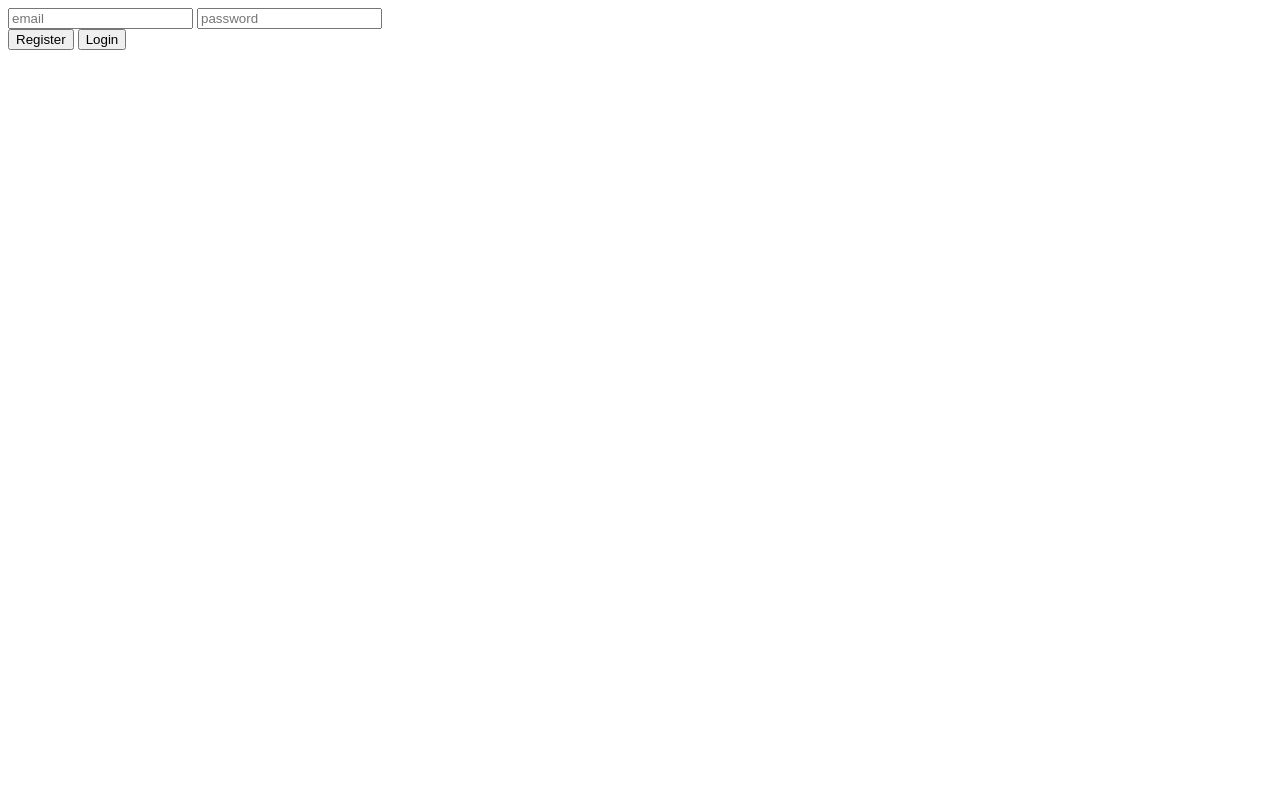
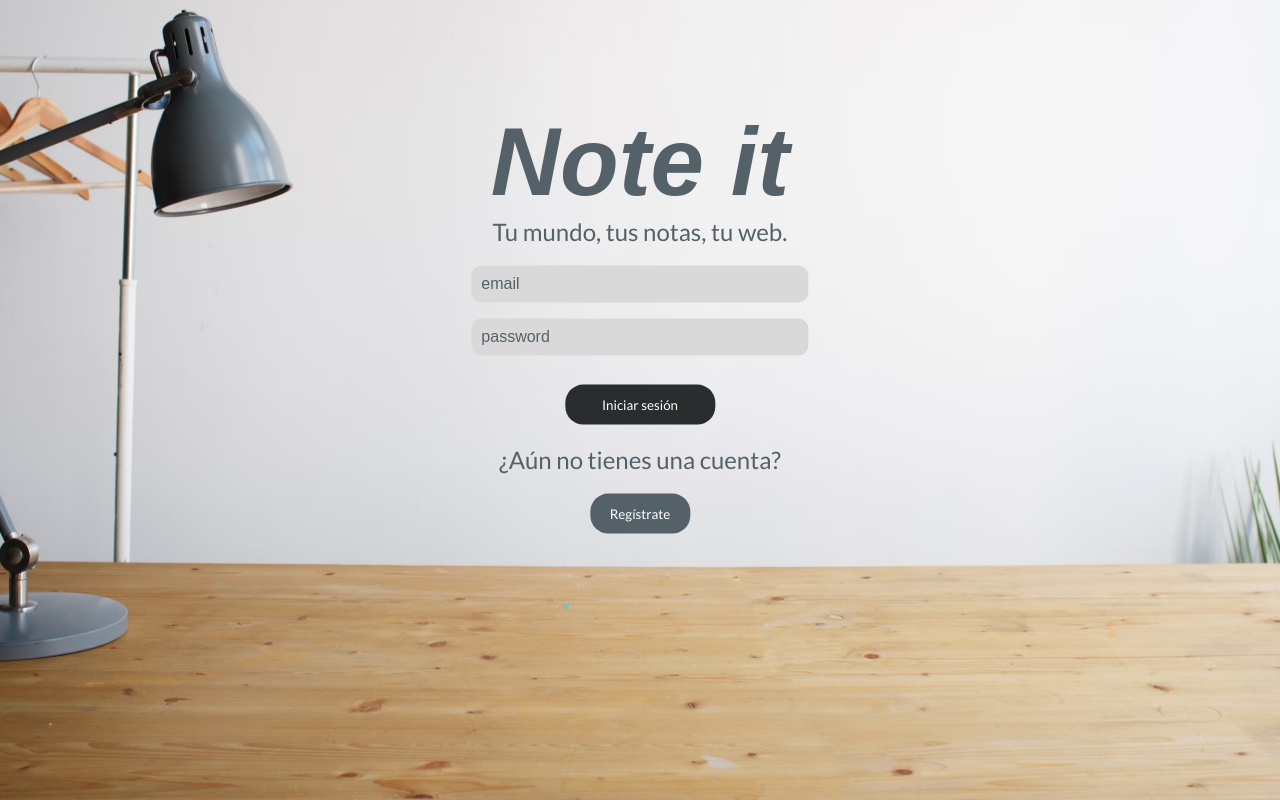
Before and after one commit to TomasNieto7/Proyecto-Mau, a website: page ui/pages/login.html in a window 1280 px wide. Drawn offline with nearby package versions, Linux system fonts and the light colour scheme; a web font is replaced by a local one.

Commit message:
creacion de pagina de inicio de sesion

```diff
--- a/database.js
+++ b/database.js
@@ -6,7 +6,7 @@ const pool = mysql.createPool({
     host: 'localhost',
     user: 'root',
     password: '',
-    database: 'pokedex',
+    database: 'pkdx',
 })
 
 pool.query = util.promisify(pool.query)
--- /dev/null
+++ b/ui/css/login.css
@@ -0,0 +1,120 @@
+@import url('https://fonts.googleapis.com/css2?family=Sansita:ital,wght@0,400;0,700;0,800;0,900;1,400;1,700;1,800;1,900&display=swap');
+@import url('https://fonts.googleapis.com/css2?family=Lato:ital,wght@0,100;0,300;0,400;0,700;0,900;1,100;1,300;1,400;1,700;1,900&family=Sansita:ital,wght@0,400;0,700;0,800;0,900;1,400;1,700;1,800;1,900&display=swap');
+
+
+body{
+    background-color:#3f484e ;
+    background-image: url('../img/loginbg2.jpg');
+    background-size: auto;
+    background-repeat: no-repeat;
+    background-position: 50% 20%;
+}
+
+p{
+    font-family: "Lato", sans-serif;
+    font-weight: 400;
+    font-style: normal;
+    font-size: 1.5rem;
+    padding: 0;
+    margin:0;
+    color:#546169;
+}
+
+#NoteTitle{
+    font-family: "Sansita", sans-serif;
+    font-weight: 800;
+    font-style: italic;
+    font-size: 6em;
+    color: #546169;
+    margin:0;
+    padding:0;
+}
+
+.login {
+    position: absolute;
+    top: 40%;
+    left: 50%;
+    transform: translate(-50%, -50%);
+    display: flex;
+    flex-direction: column;
+    align-items: center;
+
+}
+
+.camposlogin{
+    display: flex;
+   margin-top: 20px;
+   flex-direction: column;
+   justify-content: space-between;
+
+}
+
+input{
+    height: 35px;
+    width: 25em;
+    border-radius: 10px;
+    border:none;
+    background-color: #D9D9D9;
+    transition: border-color 0.9s ease, background-color 0.3s ease;
+ }
+
+ input:hover{
+    background-color:#9a9898 ;
+ }
+
+::placeholder{
+    color: #546169;
+    padding-left: 8px;
+    font-size: 1.2em;
+}
+
+#input-email{
+    margin-bottom: 1rem;
+}
+
+#input-password{
+    margin-bottom: 1.8rem;
+}
+
+button{
+
+    border-radius: 18px;
+    border: none;
+    color: white;
+    font-family: "Lato", sans-serif;
+    font-weight: 400;
+    font-style: normal;
+}
+
+.btn-login{
+    background-color: #292D2E;
+    height: 40px;
+    width: 150px;
+}
+
+.btn-register{
+    background-color: #546169;
+    height: 40px;
+    width: 100px;
+}
+
+button:hover{
+    background-color:#060606 ;
+}
+
+.botoneslogin{
+    display: flex;
+    flex-direction: column;
+    align-items: center;
+    gap: 10px; /* Espacio entre los elementos */
+}
+
+.cuenta-texto{
+    font-size: 1.5em;
+    font-family: "Lato", sans-serif;
+    font-weight: 400;
+    font-style: normal;
+}
+.separator {
+    margin: 10px 0; /* Ajusta el margen superior e inferior para separar los botones */
+}
--- a/ui/pages/login.html
+++ b/ui/pages/login.html
@@ -6,17 +6,29 @@
     <title>Login</title>
     <script defer src="../js/login.js"></script>
     <script src="https://cdn.jsdelivr.net/npm/axios/dist/axios.min.js"></script>
+    <link rel="stylesheet" href="../css/login.css">
 </head>
 <body>
     <main>
         <section>
             <div class="login">
+                <h1 id="NoteTitle"> Note it</h1>
+                <p>Tu mundo, tus notas, tu web.</p>
+
+                    <div class="camposlogin">
                 <input type="text" id="input-email" placeholder="email">
                 <input type="password" id="input-password" placeholder="password">
-                <div>
-                    <button class="btn-register">Register</button>
-                    <button class="btn-login">Login</button>
-                </div>
+
+                    </div>
+
+                    <div class="botoneslogin">
+                        <button class="btn-login">Iniciar sesión</button>
+                        <div class="separator">
+                            <p class="cuenta-texto">¿Aún no tienes una cuenta?</p>
+                        </div>
+                        <button class="btn-register">Regístrate</button>
+                    </div>
+
             </div>
         </section>
     </main>
```
Also changed, not shown: ui/img/loginbg.jpg (added), ui/img/loginbg2.jpg (added).
